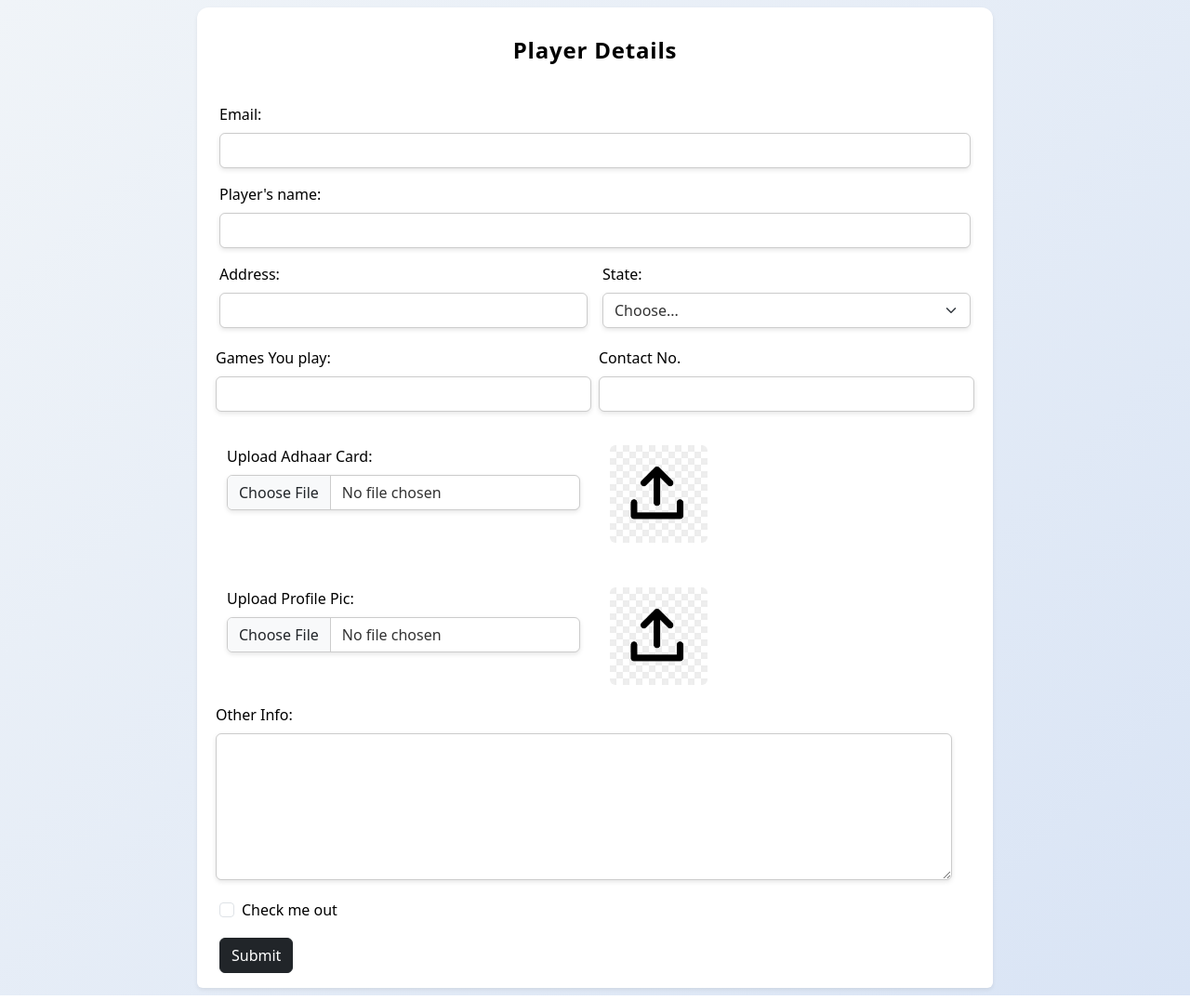
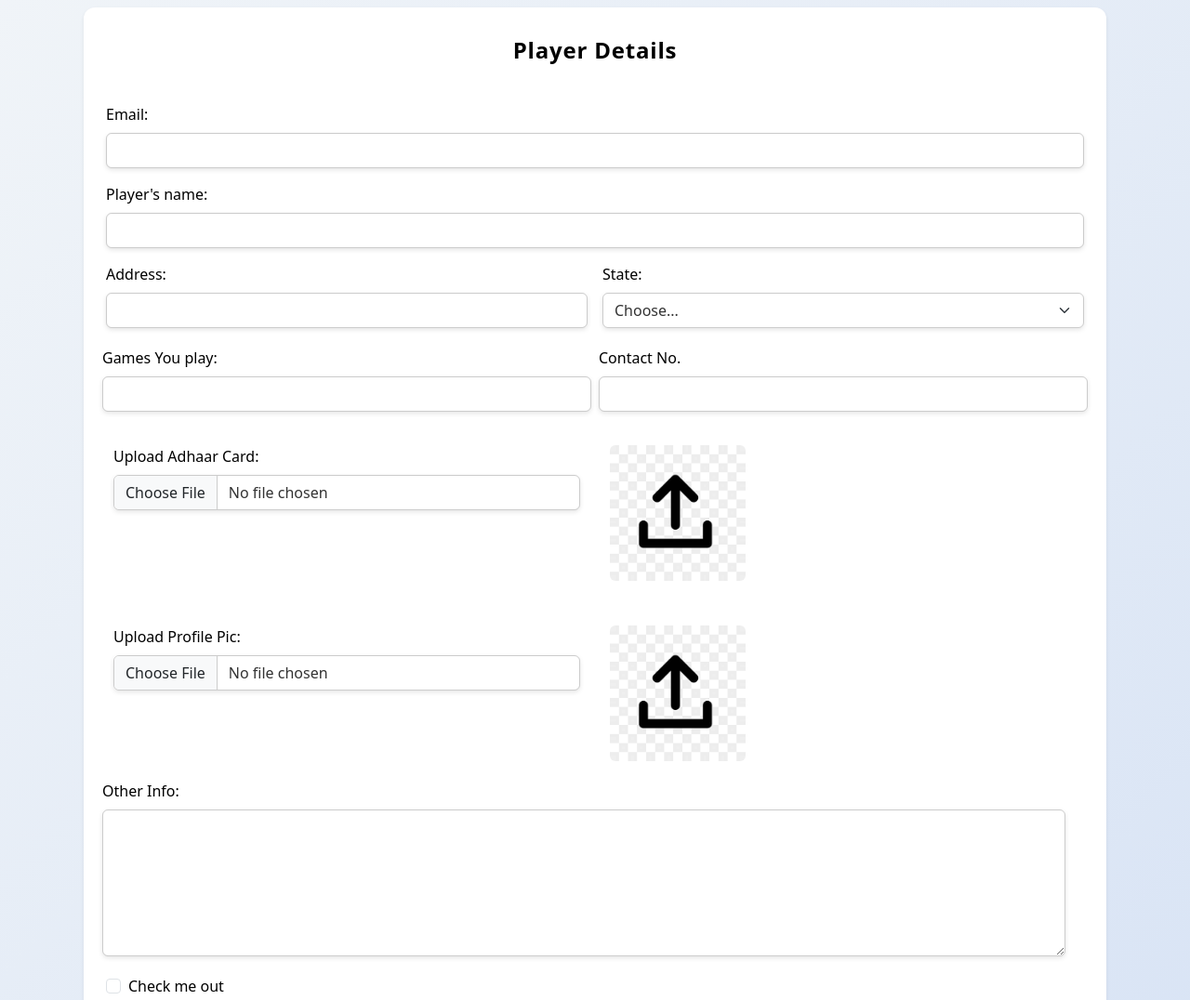
Before and after one commit to AdityaJindal07/eventgully, a website: page public/profile-player.html in a window 1280 px wide. Shown: the top 1076 px of the page at 93% size. Drawn offline with nearby package versions, Linux system fonts and the light colour scheme.

Commit message:
Update profile-player.html

```diff
--- a/public/profile-player.html
+++ b/public/profile-player.html
@@ -171,7 +171,7 @@
 <body onload="showUser()">
 
 
-    <div class="container mx-auto"  style="width: 70%; color: black;">
+    <div class="container mx-auto"  style="width: 90%; color: black;">
 
         <form class="row g-3 m-2 p-3 needs-validation border-top-0 rounded-bottom shadow-sm"
             enctype="multipart/form-data" style=" background-color: #ffffff;
```
